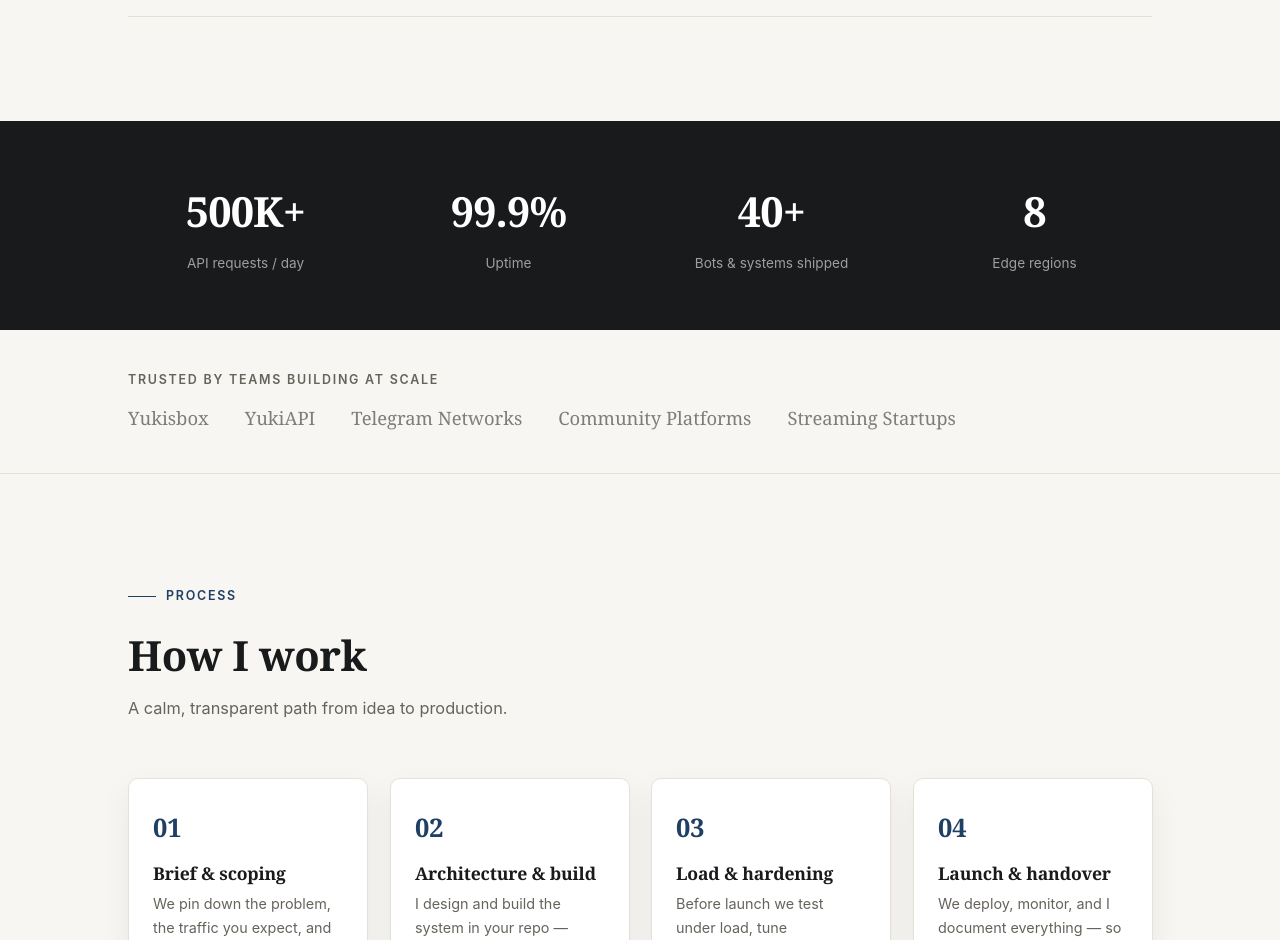
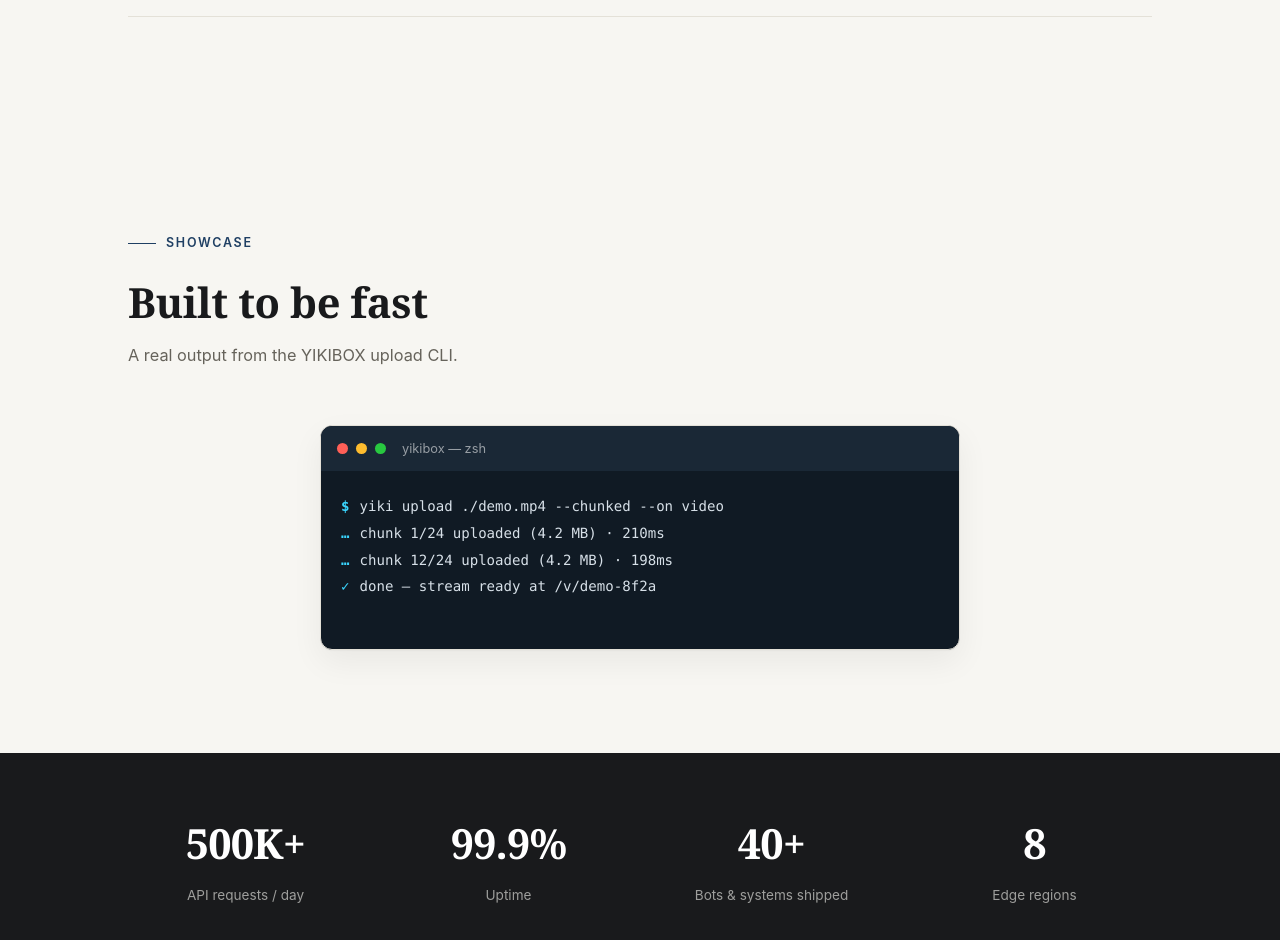
Before and after one commit to SUDEEPBOTS/personal-brand-website, a Next.js app: page / in a window 1280 px wide. Shown: the part 1860-2800 px from the top of the page. Built offline with nearby package versions, Linux system fonts and the light colour scheme; no server answers.

Commit message:
Add terminal/CLI showcase with typewriter reveal
Co-Authored-By: Claude Code <noreply@anthropic.com>

```diff
--- a/app/globals.css
+++ b/app/globals.css
@@ -1277,3 +1277,61 @@ footer p {
     max-width: 460px;
   }
 }
+
+/* ---------- Terminal showcase ---------- */
+.terminal {
+  max-width: 640px;
+  margin: 0 auto;
+  background: #101a24;
+  border-radius: 12px;
+  border: 1px solid var(--line);
+  box-shadow: var(--shadow);
+  overflow: hidden;
+}
+.terminal-bar {
+  display: flex;
+  align-items: center;
+  gap: 8px;
+  padding: 12px 16px;
+  background: #1a2836;
+}
+.terminal-dot {
+  width: 11px;
+  height: 11px;
+  border-radius: 50%;
+}
+.terminal-dot.red { background: #ff5f57; }
+.terminal-dot.yellow { background: #febc2e; }
+.terminal-dot.green { background: #28c840; }
+.terminal-title {
+  margin-left: 8px;
+  font-size: 0.8rem;
+  color: rgba(255,255,255,0.55);
+}
+.terminal-body {
+  padding: 22px 20px;
+  font-family: 'SF Mono', 'Fira Code', Menlo, Consolas, monospace;
+  font-size: 0.88rem;
+  line-height: 1.9;
+  min-height: 140px;
+}
+.terminal-line {
+  display: flex;
+  gap: 10px;
+}
+.terminal-prompt {
+  color: #3ad6ff;
+  font-weight: 600;
+}
+.terminal-text {
+  color: #d7e0e8;
+}
+.terminal-caret {
+  display: inline-block;
+  width: 8px;
+  height: 15px;
+  margin-left: 4px;
+  background: #3ad6ff;
+  vertical-align: -2px;
+  animation: caretBlink 0.9s step-end infinite;
+}
--- a/app/page.jsx
+++ b/app/page.jsx
@@ -11,6 +11,7 @@ import Testimonials from '@/components/Testimonials';
 import CtaBanner from '@/components/CtaBanner';
 import Clients from '@/components/Clients';
 import GithubRepos from '@/components/GithubRepos';
+import Terminal from '@/components/Terminal';
 import Work from '@/components/Work';
 import Contact from '@/components/Contact';
 import Footer from '@/components/Footer';
@@ -24,6 +25,7 @@ export default function Home() {
         <Stack />
         <Banner />
         <Services />
+        <Terminal />
         <Metrics />
         <Clients />
         <Process />
--- /dev/null
+++ b/components/Terminal.jsx
@@ -0,0 +1,50 @@
+'use client';
+
+import { useEffect, useState } from 'react';
+
+const LINES = [
+  { prompt: '$', text: 'yiki upload ./demo.mp4 --chunked --on video' },
+  { prompt: '…', text: 'chunk 1/24 uploaded (4.2 MB) · 210ms' },
+  { prompt: '…', text: 'chunk 12/24 uploaded (4.2 MB) · 198ms' },
+  { prompt: '✓', text: 'done — stream ready at /v/demo-8f2a' },
+];
+
+export default function Terminal() {
+  const [visible, setVisible] = useState(0);
+
+  useEffect(() => {
+    if (visible >= LINES.length) return;
+    const t = setTimeout(() => setVisible((v) => v + 1), 700);
+    return () => clearTimeout(t);
+  }, [visible]);
+
+  return (
+    <section id="terminal">
+      <div className="container">
+        <div className="section-head reveal">
+          <span className="eyebrow">Showcase</span>
+          <h2>Built to be fast</h2>
+          <p>A real output from the YIKIBOX upload CLI.</p>
+        </div>
+
+        <div className="terminal reveal">
+          <div className="terminal-bar">
+            <span className="terminal-dot red" />
+            <span className="terminal-dot yellow" />
+            <span className="terminal-dot green" />
+            <span className="terminal-title">yikibox — zsh</span>
+          </div>
+          <div className="terminal-body">
+            {LINES.slice(0, visible).map((line, i) => (
+              <div className="terminal-line" key={i}>
+                <span className="terminal-prompt">{line.prompt}</span>
+                <span className="terminal-text">{line.text}</span>
+              </div>
+            ))}
+            <span className="terminal-caret" />
+          </div>
+        </div>
+      </div>
+    </section>
+  );
+}
```
